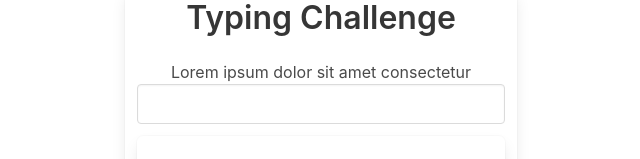
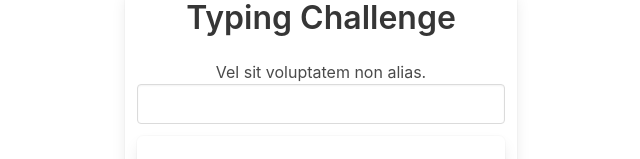
Before and after one commit to BeataJ/typing-angular, an Angular app: page / in a window 1280 px wide. Shown: the top 159 px of the page, without its empty margins (319-959 px from the left). Built offline with nearby package versions, Linux system fonts and the light colour scheme.

Commit message:
generate RandomText

```diff
--- a/src/app/app.component.html
+++ b/src/app/app.component.html
@@ -3,10 +3,10 @@
     <div class="box column is-one-third">
       <h1 class="title has-text-centered">Typing Challenge</h1>
 
-      <p class="has-text-centered">Lorem ipsum dolor sit amet consectetur</p>
+      <p class="has-text-centered">{{ randomText }}</p>
 
       <div class="field">
-        <input type="text" class="input" />
+        <input type="text" class="input" (input)="onInput()" />
       </div>
 
       <div class="box has-text-centered">
--- a/src/app/app.component.ts
+++ b/src/app/app.component.ts
@@ -7,5 +7,5 @@ import { lorem } from 'faker';
   styleUrls: ['./app.component.css'],
 })
 export class AppComponent {
-  title = 'typing';
+  randomText = lorem.sentence();
 }
```
